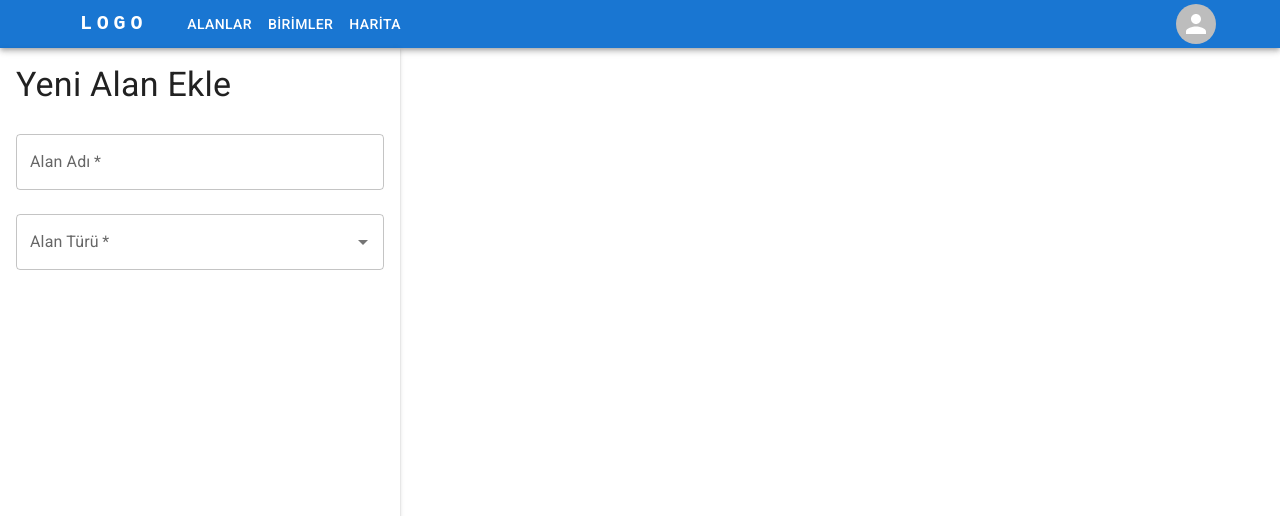
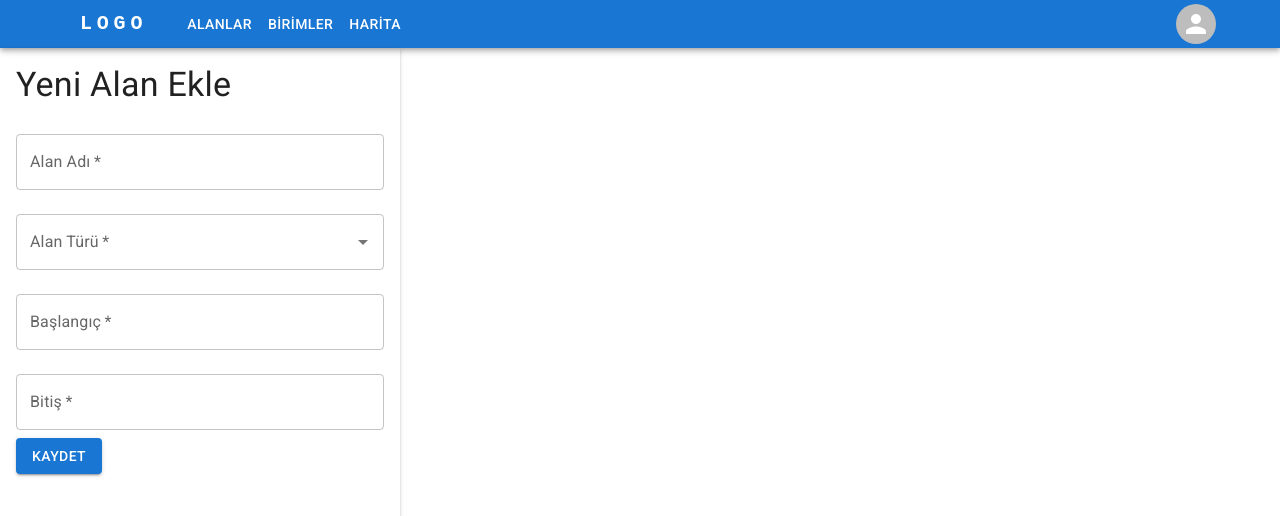
Before and after one commit to beratbayram/battleground, a Next.js app: page /home/fields/new in a window 1280 px wide. Shown: the top 516 px of the page. Built offline with nearby package versions, Linux system fonts and the light colour scheme; some icons are missing.

Commit message:
add time form elements

```diff
--- a/app/home/fields/new/page.tsx
+++ b/app/home/fields/new/page.tsx
@@ -1,11 +1,47 @@
 "use client";
 import { BtAutoComplete } from "@/lib/components/BtAutoComplete";
+import { BtButton } from "@/lib/components/BtButton";
+import { BtDateRange } from "@/lib/components/BtDateRange";
 import { BtTextField } from "@/lib/components/BtTextField";
-import { FIELD_TYPES } from "@/lib/types/field";
+import { Field, FIELD_TYPES } from "@/lib/types/field";
 import Box from "@mui/material/Box";
 import Typography from "@mui/material/Typography";
+import { useState } from "react";
 
 export default function Page() {
+  const [name, setName] = useState<Field["name"]>("");
+  const [type, setType] = useState<Field["type"] | undefined>();
+  const [startDate, setStartDate] = useState<Field["startTime"] | undefined>();
+  const [endDate, setEndDate] = useState<Field["endTime"] | undefined>();
+
+  function handleDateChange(newValue: {
+    startDate: Field["startTime"];
+    endDate: Field["endTime"];
+  }) {
+    setStartDate(newValue.startDate);
+    setEndDate(newValue.endDate);
+  }
+
+  function handleSubmit() {
+    if (!name || !type || !startDate || !endDate) {
+      alert("Lütfen tüm alanları doldurun.");
+      return;
+    }
+
+    const field: Field = {
+      id: 0,
+      name,
+      type,
+      startTime: startDate,
+      endTime: endDate,
+      coordinates: [
+        [0, 0],
+        [0, 0],
+      ],
+    };
+    console.log("Field created:", field);
+  }
+
   return (
     <main>
       <Box
@@ -17,8 +53,20 @@
         <Typography variant="h4" component="h3" gutterBottom>
           Yeni Alan Ekle
         </Typography>
-        <BtTextField label="Alan Adı" required />
-        <BtAutoComplete label="Alan Türü" required options={FIELD_TYPES} />
+        <BtTextField
+          label="Alan Adı"
+          required
+          value={name}
+          onChange={(e) => setName(e.target.value)}
+        />
+        <BtAutoComplete
+          label="Alan Türü"
+          required
+          options={FIELD_TYPES}
+          onChange={(_, value) => setType(value as Field["type"])}
+        />
+        <BtDateRange onChange={handleDateChange} required />
+        <BtButton onClick={handleSubmit}>Kaydet</BtButton>
       </Box>
     </main>
   );
--- a/app/layout.tsx
+++ b/app/layout.tsx
@@ -1,12 +1,13 @@
+import { BtLocalizationProvider } from "@/lib/components/BtLocalizationProvider";
+import "@fontsource/roboto/300.css";
+import "@fontsource/roboto/400.css";
+import "@fontsource/roboto/500.css";
+import "@fontsource/roboto/700.css";
+import CssBaseline from "@mui/material/CssBaseline";
 import type { Metadata } from "next";
+import { ReactNode } from "react";
 import "./globals.scss";
 import "./reset.scss";
-import CssBaseline from '@mui/material/CssBaseline';
-import { ReactNode } from "react";
-import '@fontsource/roboto/300.css';
-import '@fontsource/roboto/400.css';
-import '@fontsource/roboto/500.css';
-import '@fontsource/roboto/700.css';
 
 export const metadata: Metadata = {
   title: "Battleground.js",
@@ -20,7 +21,9 @@
   return (
     <html lang="tr">
       <CssBaseline />
-      <body>{children}</body>
+      <BtLocalizationProvider>
+        <body>{children}</body>
+      </BtLocalizationProvider>
     </html>
   );
 }
--- /dev/null
+++ b/lib/components/BtDateRange.tsx
@@ -0,0 +1,64 @@
+"use client";
+import { Dayjs } from "dayjs";
+import { useState } from "react";
+import { BtDateTimePicker } from "./BtDateTimePicker";
+
+interface BtDateRangeState {
+  startDate: Dayjs | null;
+  endDate: Dayjs | null;
+}
+
+interface BtDateRangeProps {
+  required?: boolean;
+  defaultValue?: BtDateRangeState;
+  onChange?: (state: { startDate: string; endDate: string }) => void;
+}
+
+export function BtDateRange({
+  required,
+  defaultValue: value,
+  onChange,
+}: BtDateRangeProps) {
+  const [startDate, setStartDate] = useState<Dayjs | null>(
+    value?.startDate ?? null
+  );
+  const [endDate, setEndDate] = useState<Dayjs | null>(value?.endDate ?? null);
+
+  function handleStartDateChange(newValue: Dayjs | null) {
+    if (newValue) {
+      setStartDate(newValue);
+      onChange?.({
+        startDate: newValue.format(),
+        endDate: endDate?.format() ?? "",
+      });
+    }
+  }
+  function handleEndDateChange(newValue: Dayjs | null) {
+    if (newValue) {
+      setEndDate(newValue);
+      onChange?.({
+        startDate: startDate?.format() ?? "",
+        endDate: newValue.format(),
+      });
+    }
+  }
+
+  return (
+    <>
+      <BtDateTimePicker
+        value={startDate}
+        onChange={handleStartDateChange}
+        maxDate={endDate ?? undefined}
+        label="Başlangıç"
+        required={required}
+      />
+      <BtDateTimePicker
+        value={endDate}
+        minDate={startDate ?? undefined}
+        onChange={handleEndDateChange}
+        label="Bitiş"
+        required={required}
+      />
+    </>
+  );
+}
--- /dev/null
+++ b/lib/components/BtDateTimePicker.tsx
@@ -0,0 +1,21 @@
+import { DateTimePicker } from "@mui/x-date-pickers/DateTimePicker";
+import { ComponentProps } from "react";
+
+interface BtDateTimePickerProps extends ComponentProps<typeof DateTimePicker> {
+  required?: boolean;
+}
+
+export function BtDateTimePicker(props: BtDateTimePickerProps) {
+  return (
+    <DateTimePicker
+      {...props}
+      slotProps={{
+        textField: {
+          required: props.required,
+          fullWidth: true,
+          margin: "normal",
+        },
+      }}
+    />
+  );
+}
--- /dev/null
+++ b/lib/components/BtLocalizationProvider.tsx
@@ -0,0 +1,17 @@
+'use client';
+
+import { AdapterDayjs } from "@mui/x-date-pickers/AdapterDayjs";
+import { LocalizationProvider } from "@mui/x-date-pickers/LocalizationProvider";
+import 'dayjs/locale/tr';
+
+interface Props {
+  children: React.ReactNode;
+}
+
+export function BtLocalizationProvider({ children }: Props) {
+  return (
+    <LocalizationProvider dateAdapter={AdapterDayjs} adapterLocale="tr">
+      {children}
+    </LocalizationProvider>
+  );
+}
--- a/package.json
+++ b/package.json
@@ -14,6 +14,8 @@
     "@fontsource/roboto": "^5.2.5",
     "@mui/icons-material": "^7.0.2",
     "@mui/material": "^7.0.2",
+    "@mui/x-date-pickers": "^7.28.3",
+    "dayjs": "^1.11.13",
     "leaflet": "^1.9.4",
     "leaflet-defaulticon-compatibility": "^0.1.2",
     "next": "15.3.0",
```
Also changed, not shown: 1 other file (tests, documents, lock files or other folders).
